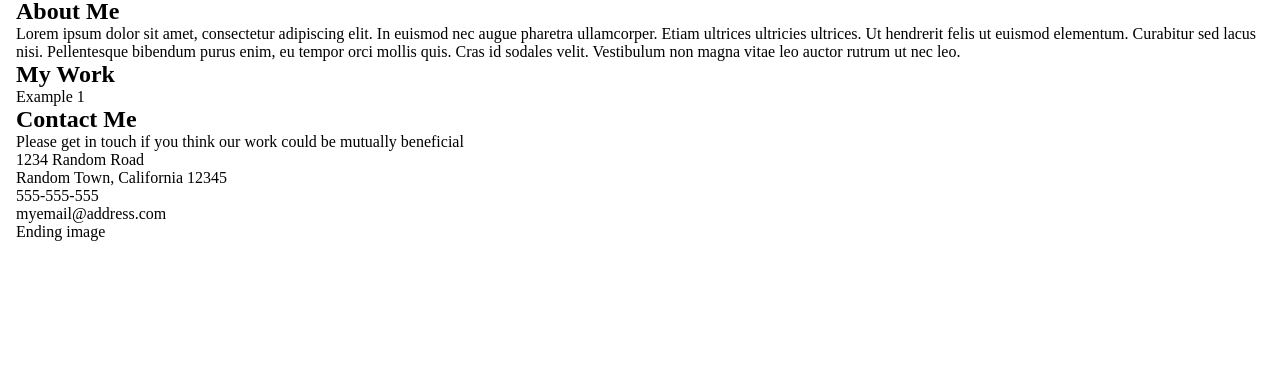
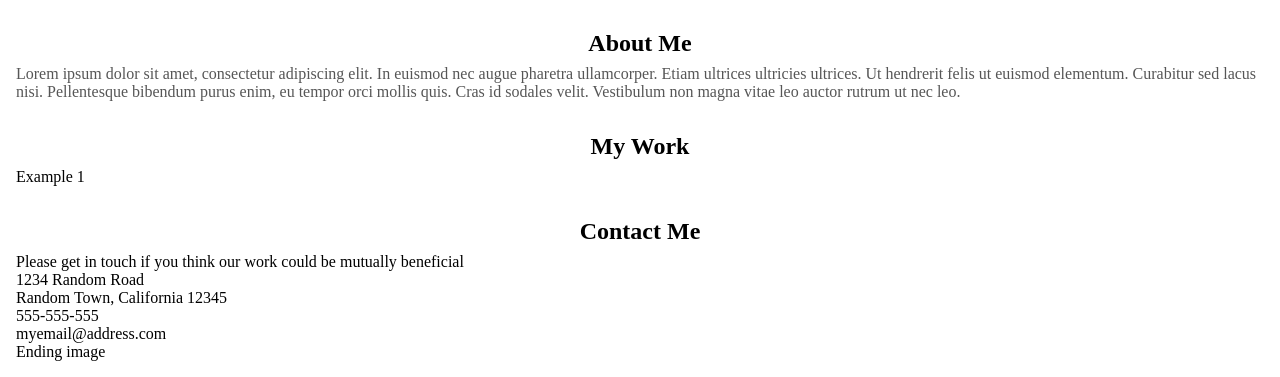
Before and after one commit to PlywoodPallet/personal-portfolio, a plain HTML site: page index.html in a window 1280 px wide. Shown: the part 618-995 px from the top of the page. Before the commit the page ends 875 px from the top, so only its background shows below. Drawn offline with Linux system fonts and the light colour scheme.

Commit message:
Change about me text to dark gray

```diff
--- a/css/style.css
+++ b/css/style.css
@@ -4,10 +4,21 @@
     box-sizing: border-box;
 
     --blue: #0891b2;
+    --dark-gray: #565656;
 }
 
 body {
 
+}
+
+h1 {
+    /* padding-top currently doing all the work separating page sections */
+    padding-top: 2rem;
+    padding-bottom: 0.5rem;
+
+    /* make this mobile specific */
+    text-align: center;
+    color:black;
 }
 
 .body-container {
@@ -67,6 +78,10 @@ article .about-me-container {
     grid-area: about-me;
 }
 
+article .about-me {
+    color: var(--dark-gray)
+}
+
 article .my-work-container {
     grid-area: about-me;
 }
```
